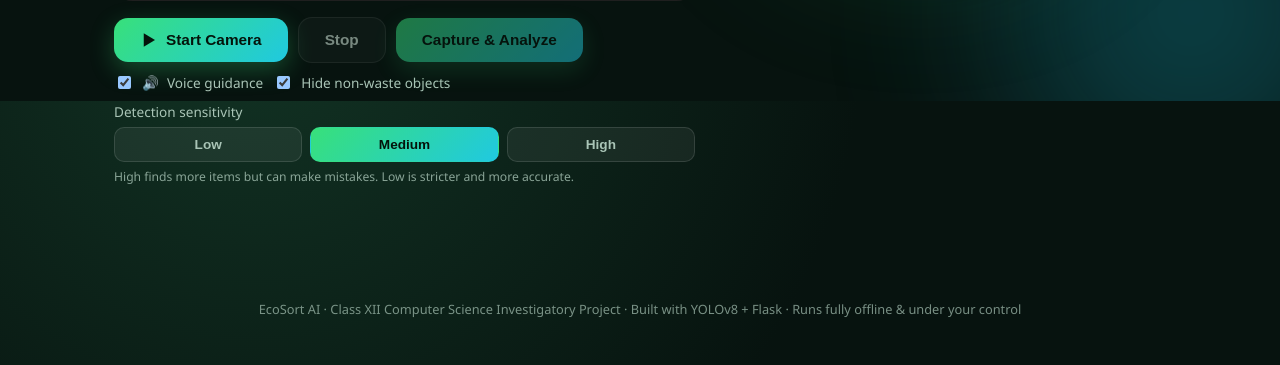
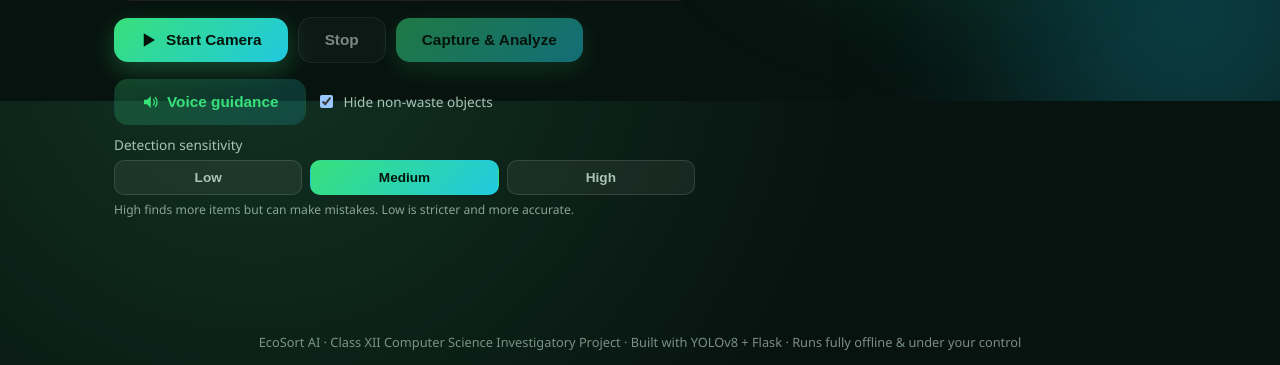
Before and after one commit to sagnikmukherjee220-boop/ecosort-ai, a Flask app: page /detect in a window 1280 px wide. Shown: the part 699-1064 px from the top of the page. Run offline with Flask 3, Linux system fonts and the light colour scheme.

Commit message:
Replace voice-guidance checkbox with a play/pause-style button
A checkbox buried in the webcam-only controls was easy to miss and
gave no way to stop mid-sentence or replay a result. The new button
is always visible (not tab-specific), shows on/off state via icon,
stops speech immediately on tap while playing, and replays the last
result on tap when turned back on.

```diff
--- a/static/css/style.css
+++ b/static/css/style.css
@@ -158,6 +158,9 @@
 .det-item .conf{margin-left:auto;font-size:.78rem;color:var(--text-dim);}
 .empty-state{color:var(--text-dim);font-size:.9rem;text-align:center;padding:30px 10px;}
 .toggle-row{display:flex;align-items:center;gap:8px;font-size:.85rem;color:var(--text-dim);}
+.voice-btn{display:flex;align-items:center;gap:8px;}
+.voice-btn svg{width:18px;height:18px;flex-shrink:0;}
+.voice-btn.active{background:linear-gradient(135deg, rgba(56,224,122,.22), rgba(32,201,224,.18));color:var(--accent);border-color:transparent;}
 .sensitivity-row{display:flex;flex-direction:column;gap:6px;margin-top:10px;font-size:.85rem;color:var(--text-dim);}
 .sensitivity-btns{display:flex;gap:8px;}
 .sensitivity-btns button{flex:1;background:var(--surface);border:1px solid var(--border);color:var(--text-dim);padding:9px 10px;border-radius:10px;cursor:pointer;font-weight:600;font-size:.85rem;}
--- a/static/js/detect.js
+++ b/static/js/detect.js
@@ -16,7 +16,9 @@
   const fileInput = document.getElementById("fileInput");
   const analyzeBtn = document.getElementById("analyzeBtn");
 
-  const voiceToggle = document.getElementById("voiceToggle");
+  const voiceBtn = document.getElementById("voiceBtn");
+  const voiceIconOn = voiceBtn.querySelector(".icon-on");
+  const voiceIconOff = voiceBtn.querySelector(".icon-off");
   const ignoreToggle = document.getElementById("ignoreToggle");
   const sensitivityBtns = document.getElementById("sensitivityBtns");
 
@@ -30,6 +32,32 @@
   let currentConf = 0.35;
   let lastDetections = []; // re-rendered when the language changes
   let lastRenderDims = null;
+  let voiceEnabled = true;
+  let lastSpokenDetection = null;
+
+  // ---------------- Voice play/pause button ----------------
+  // Tap to mute/unmute. If speech is currently playing, tapping stops it
+  // right away (pause behavior). If voice is off and there's a previous
+  // result, turning it back on replays that result immediately.
+  function updateVoiceBtnIcon() {
+    voiceIconOn.style.display = voiceEnabled ? "" : "none";
+    voiceIconOff.style.display = voiceEnabled ? "none" : "";
+    voiceBtn.setAttribute("aria-pressed", String(voiceEnabled));
+    voiceBtn.classList.toggle("active", voiceEnabled);
+  }
+  voiceBtn.addEventListener("click", () => {
+    if (window.speechSynthesis && window.speechSynthesis.speaking) {
+      window.speechSynthesis.cancel();
+      voiceEnabled = false;
+    } else {
+      voiceEnabled = !voiceEnabled;
+      if (voiceEnabled && lastSpokenDetection) {
+        speakDetection(lastSpokenDetection);
+      }
+    }
+    updateVoiceBtnIcon();
+  });
+  updateVoiceBtnIcon();
 
   // ---------------- Sensitivity presets (replaces raw numeric slider) ----------------
   sensitivityBtns.addEventListener("click", (e) => {
@@ -242,10 +270,11 @@
 
     // speak the most confident *new* waste item
     const wasteOnly = detections.filter((d) => d.category !== "ignore");
-    if (wasteOnly.length && voiceToggle.checked) {
+    if (wasteOnly.length) {
       const top = wasteOnly.reduce((a, b) => (a.confidence > b.confidence ? a : b));
+      lastSpokenDetection = top;
       const key = top.label + top.category;
-      if (key !== lastSpokenLabel) {
+      if (voiceEnabled && key !== lastSpokenLabel) {
         lastSpokenLabel = key;
         speakDetection(top);
       }
--- a/templates/detect.html
+++ b/templates/detect.html
@@ -24,13 +24,20 @@
       </button>
       <button class="btn btn-ghost" id="stopBtn" disabled><span data-i18n="detect.stop">Stop</span></button>
       <button class="btn btn-primary" id="captureBtn" disabled><span data-i18n="detect.capture_analyze">Capture &amp; Analyze</span></button>
-      <label class="toggle-row"><input type="checkbox" id="voiceToggle" checked> 🔊 <span data-i18n="detect.voice_guidance">Voice guidance</span></label>
-      <label class="toggle-row"><input type="checkbox" id="ignoreToggle" checked> <span data-i18n="detect.hide_nonwaste">Hide non-waste objects</span></label>
     </div>
 
     <div class="detect-controls" id="uploadControls" style="display:none;">
       <input type="file" id="fileInput" accept="image/*" class="btn btn-ghost">
       <button class="btn btn-primary" id="analyzeBtn" disabled><span data-i18n="detect.analyze">Analyze Photo</span></button>
+    </div>
+
+    <div class="detect-controls">
+      <button type="button" class="btn btn-ghost voice-btn" id="voiceBtn" aria-pressed="true" data-i18n-title="detect.voice_guidance" title="Voice guidance">
+        <svg class="icon-on" viewBox="0 0 24 24"><path d="M4 9v6h4l5 5V4L8 9H4z" fill="currentColor"/><path d="M16.5 8.5a5 5 0 0 1 0 7" stroke="currentColor" stroke-width="1.8" fill="none" stroke-linecap="round"/><path d="M19 6a8.5 8.5 0 0 1 0 12" stroke="currentColor" stroke-width="1.8" fill="none" stroke-linecap="round"/></svg>
+        <svg class="icon-off" viewBox="0 0 24 24" style="display:none;"><path d="M4 9v6h4l5 5V4L8 9H4z" fill="currentColor"/><path d="M16 9l5 5M21 9l-5 5" stroke="currentColor" stroke-width="1.8" stroke-linecap="round"/></svg>
+        <span data-i18n="detect.voice_guidance">Voice guidance</span>
+      </button>
+      <label class="toggle-row"><input type="checkbox" id="ignoreToggle" checked> <span data-i18n="detect.hide_nonwaste">Hide non-waste objects</span></label>
     </div>
 
     <div class="sensitivity-row">
```
